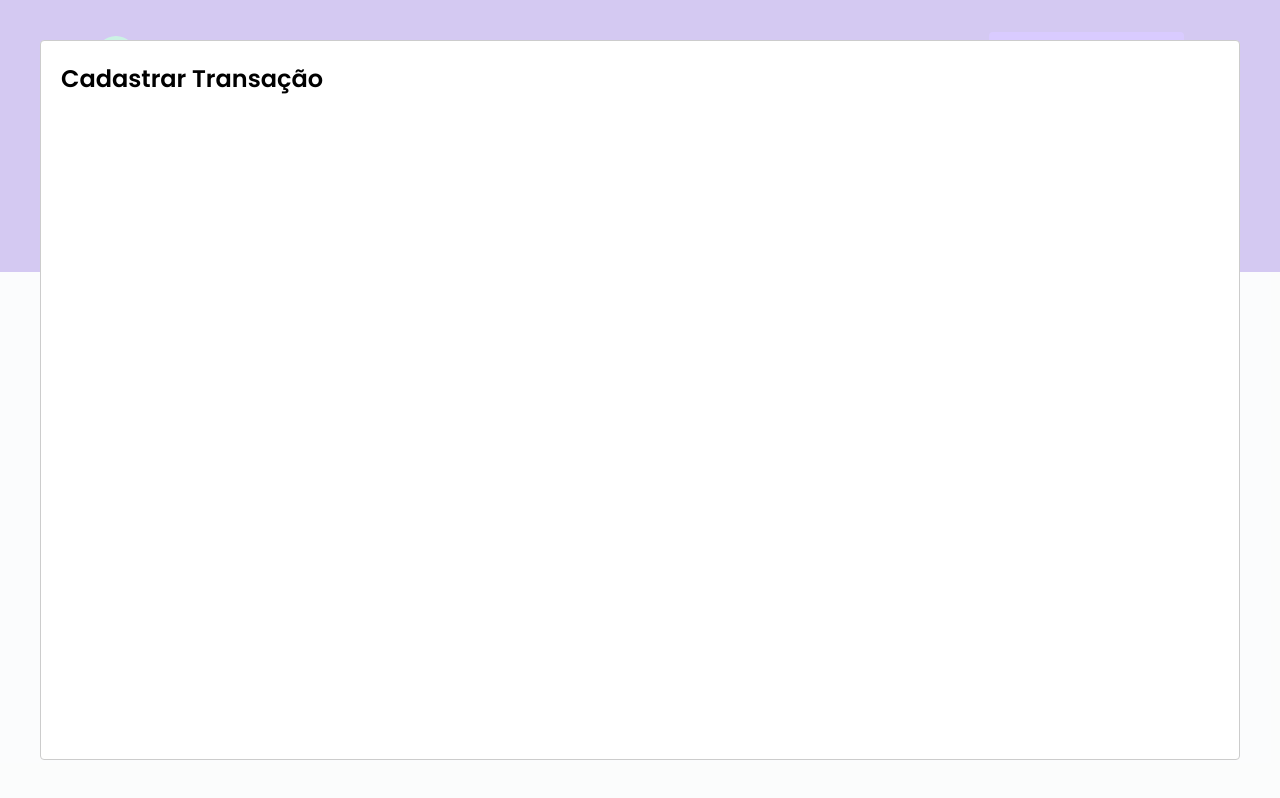
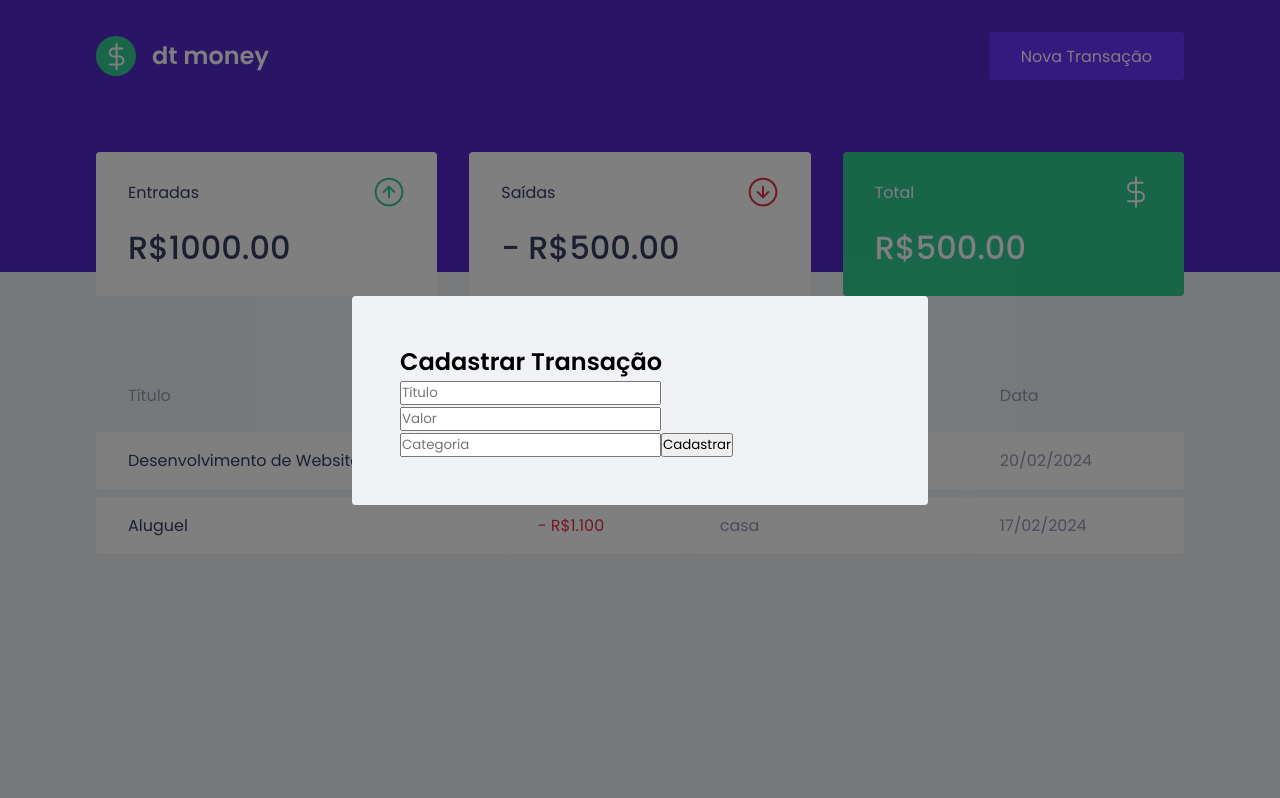
Before and after one commit to alessandro830/dtmoney, a React (Create React App) app: page / in a window 1280 px wide. Both pictures are taken after a click on the button "Nova Transação". Built offline with nearby package versions, Linux system fonts and the light colour scheme; no server answers; what miragejs would draw is missing.

Commit message:
Estrutura do Formulário

```diff
--- a/src/components/NewTransactionModal/Index.tsx
+++ b/src/components/NewTransactionModal/Index.tsx
@@ -1,4 +1,5 @@
 import Modal from "react-modal"
+import { Container } from "./styles";
 
 interface NewTransactionModalProps {
     isOpen: boolean;
@@ -10,8 +11,30 @@
         <Modal
             isOpen={isOpen}
             onRequestClose={onRequestClose}
+            overlayClassName="react-modal-overlay"
+            className="react-modal-content"
         >
-            <h2>Cadastrar Transação</h2>
+            <Container>
+                <h2>Cadastrar Transação</h2>
+
+                <input
+                    placeholder="Título"
+                />
+
+                <input
+                    type="number"
+                    placeholder="Valor"
+                />
+
+                <input
+                    placeholder="Categoria"
+                />
+
+                <button type="submit">
+                    Cadastrar
+                </button>
+
+            </Container>
         </Modal>
     )
 }
--- a/src/components/NewTransactionModal/styles.ts
+++ b/src/components/NewTransactionModal/styles.ts
@@ -1,5 +1,5 @@
 import styled from "styled-components"
 
-export const Container = styled.div`
+export const Container = styled.form`
 
 `
--- a/src/styles/global.ts
+++ b/src/styles/global.ts
@@ -53,4 +53,27 @@
         opacity: .6;
         cursor: not-allowed;
     }
+
+    .react-modal-overlay {
+        background: rgba(0, 0, 0, 0.5);
+
+        position: fixed;
+        top: 0;
+        right: 0;
+        bottom: 0;
+        left: 0;
+
+        display: flex;
+        align-items: center;
+        justify-content: center;
+    }
+
+    .react-modal-content {
+        width: 100%;
+        max-width: 576px;
+        background: var(--background);
+        padding: 3rem;
+        position: relative;
+        border-radius: 0.24rem;
+    }
 `
```
